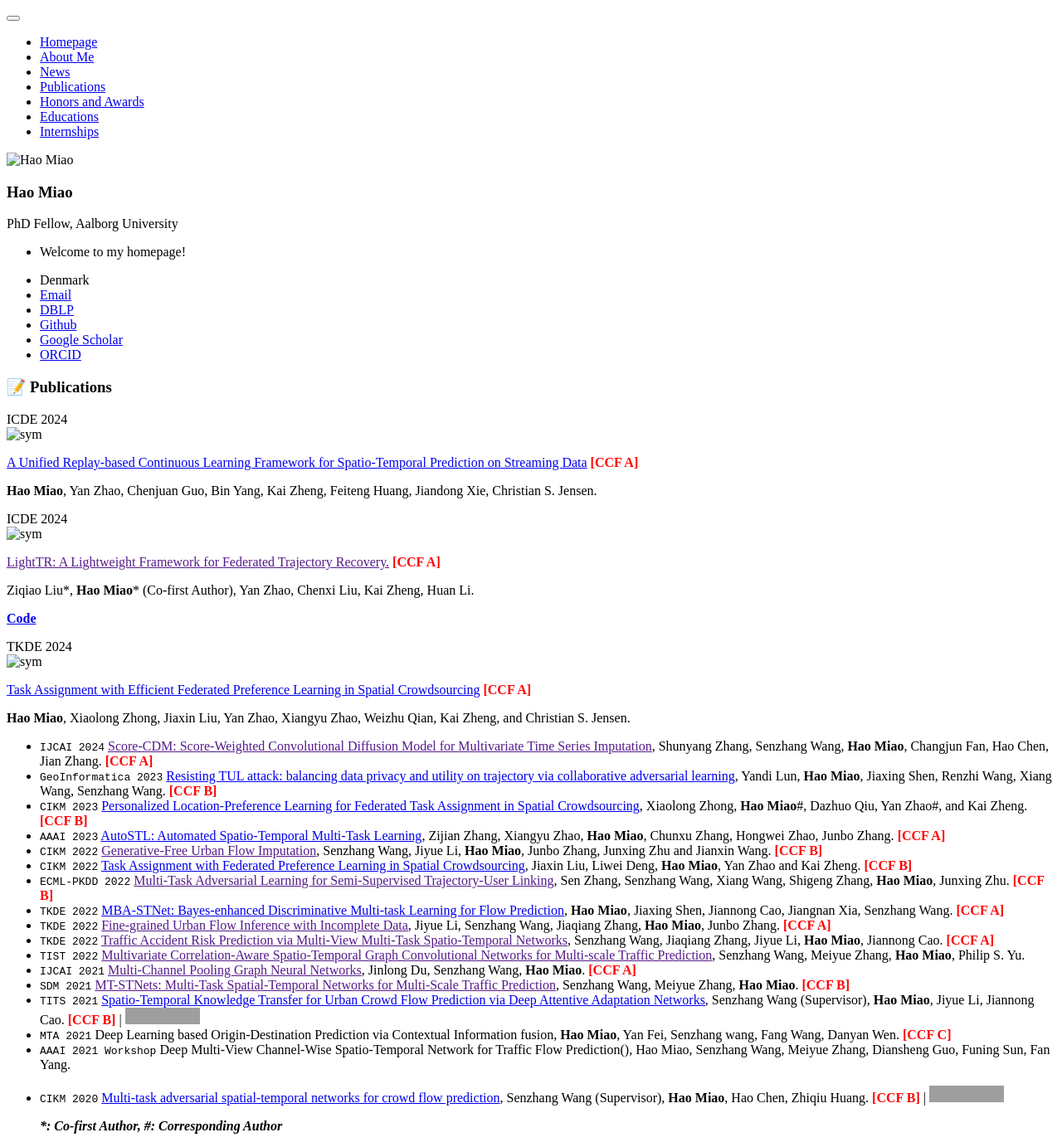
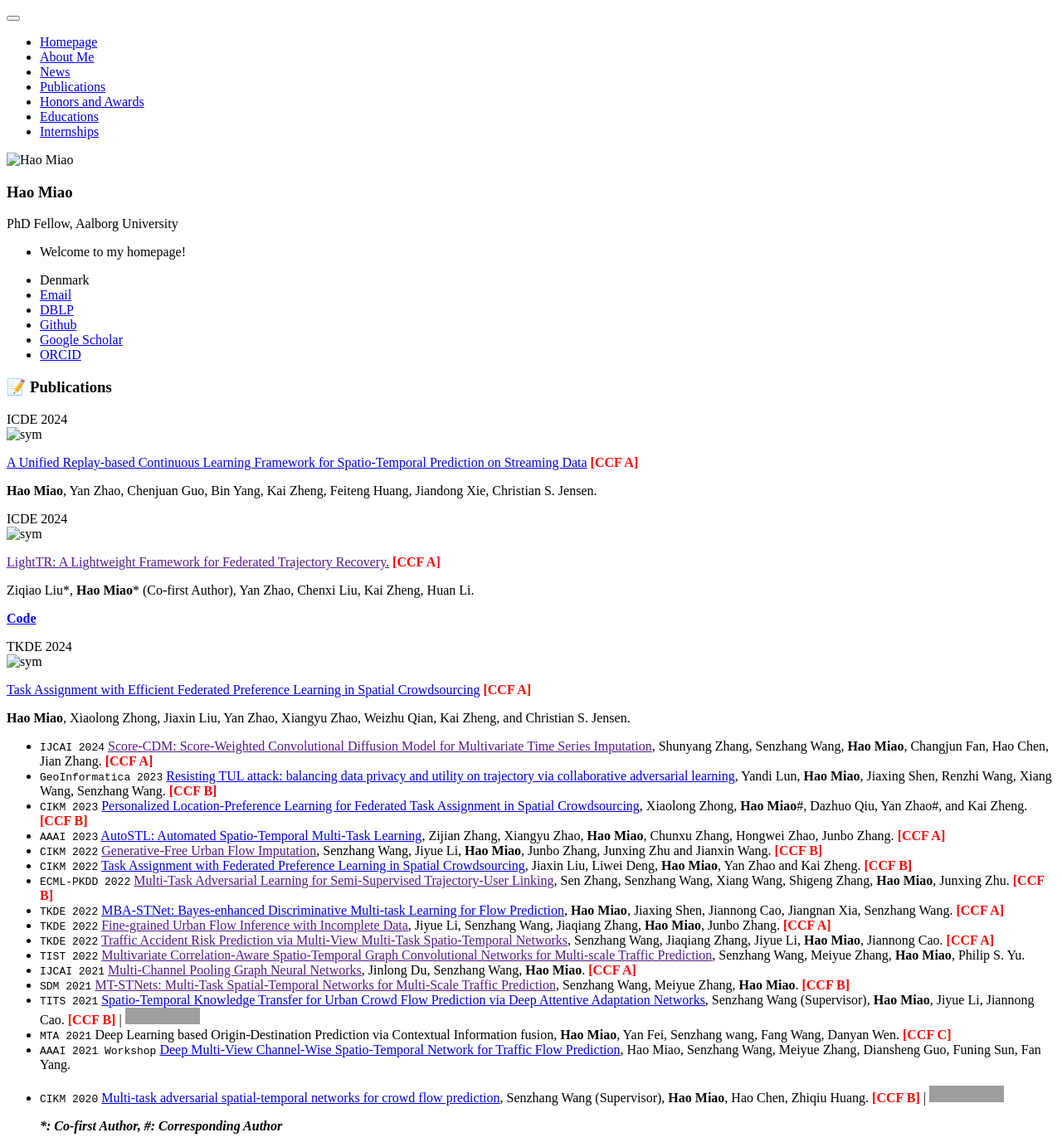
Before and after one commit to MiaoHaoSunny/MiaoHaoSunny.github.io, a Jekyll site: the page built from _pages/includes/pub.md, in a window 1280 px wide. Shown: the whole page at 83% size. Built offline with Jekyll 4.4.1, drawn with Linux system fonts in a browser that asks for light colours; our own code applies the rules of GitHub Pages for plain Markdown files; some of the changed lines change nothing that is shown; grey boxes are pictures that could not be loaded.

Commit message:
Update pub.md

```diff
--- a/_pages/includes/pub.md
+++ b/_pages/includes/pub.md
@@ -45,7 +45,7 @@ Ziqiao Liu\*, **Hao Miao**\* (Co-first Author), Yan Zhao, Chenxi Liu, Kai Zheng,
 - ``SDM 2021`` [MT-STNets: Multi-Task Spatial-Temporal Networks for Multi-Scale Traffic Prediction](), Senzhang Wang, Meiyue Zhang, **Hao Miao**. <b><font color="red">[CCF B]</font></b>
 - ``TITS 2021`` [Spatio-Temporal Knowledge Transfer for Urban Crowd Flow Prediction via Deep Attentive Adaptation Networks](https://ieeexplore.ieee.org/document/9352560), Senzhang Wang (Supervisor), **Hao Miao**, Jiyue Li, Jiannong Cao. <b><font color="red">[CCF B]</font></b> \| [![](https://img.shields.io/github/stars/MiaoHaoSunny/ST-DAAN?style=social&label=ST-DAAN Stars)](https://github.com/MiaoHaoSunny/ST-DAAN)
 - ``MTA 2021`` Deep Learning based Origin-Destination Prediction via Contextual Information fusion, **Hao Miao**, Yan Fei, Senzhang wang, Fang Wang, Danyan Wen. <b><font color="red">[CCF C]</font></b>
-- ``AAAI 2021 Workshop`` Deep Multi-View Channel-Wise Spatio-Temporal Network for Traffic Flow Prediction(), Hao Miao, Senzhang Wang, Meiyue Zhang, Diansheng Guo, Funing Sun, Fan Yang.
+- ``AAAI 2021 Workshop`` [Deep Multi-View Channel-Wise Spatio-Temporal Network for Traffic Flow Prediction](http://arxiv.org/abs/2404.15034), Hao Miao, Senzhang Wang, Meiyue Zhang, Diansheng Guo, Funing Sun, Fan Yang.
 - ``CIKM 2020`` [Multi-task adversarial spatial-temporal networks for crowd flow prediction](https://dl.acm.org/doi/abs/10.1145/3340531.3412054), Senzhang Wang (Supervisor), **Hao Miao**, Hao Chen, Zhiqiu Huang. <b><font color="red">[CCF B]</font></b> \| [![](https://img.shields.io/github/stars/MiaoHaoSunny/MT-ASTN?style=social&label=MT-ASTN Stars)](https://github.com/MiaoHaoSunny/MT-ASTN)
 
   _**\*: Co-first Author, \#: Corresponding Author**_
```
